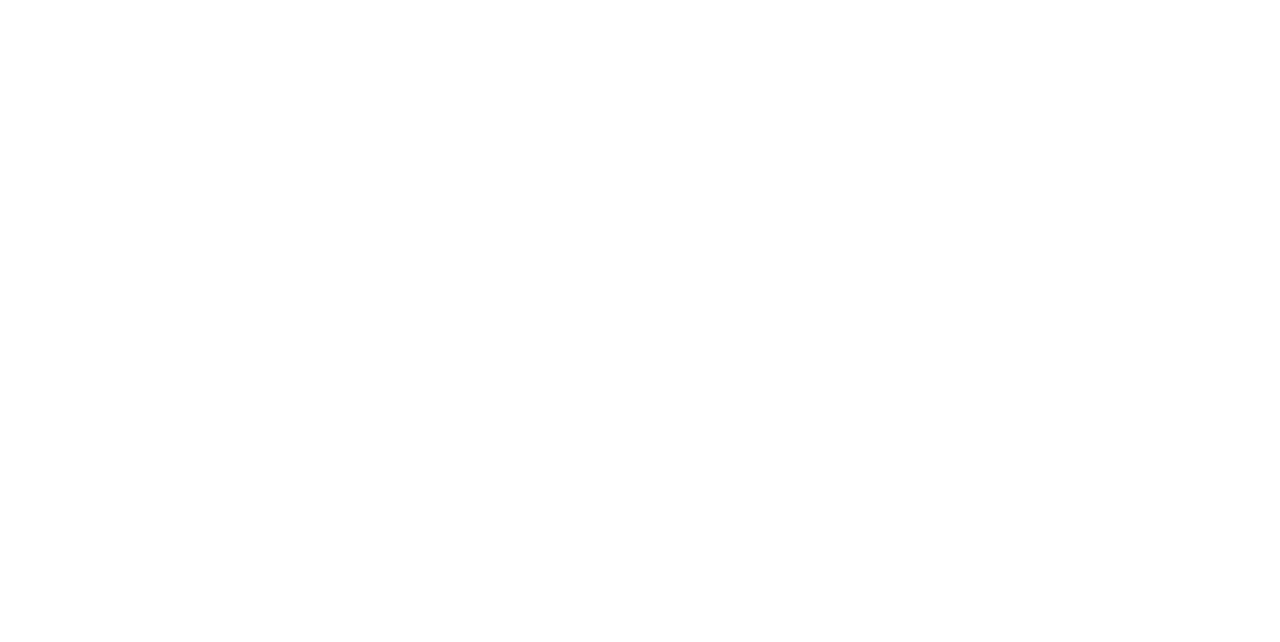
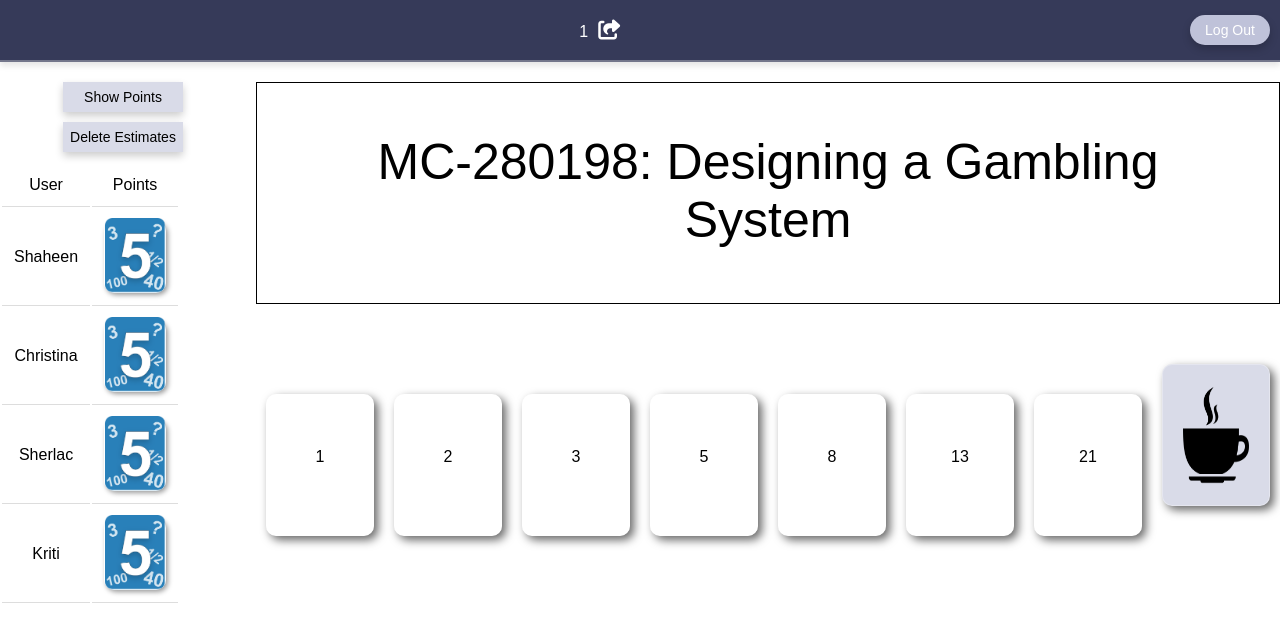
Before and after one commit to kichurose/ScrumGame, an Angular app: page /home/1/room in a window 1280 px wide. Before the commit this address led to /. Shown: the top 642 px of the page. Built offline with nearby package versions, Linux system fonts and the light colour scheme; sample sign-in values are in the browser's storage.

Commit message:
Share Room Component

```diff
--- a/src/app/app-routing.module.ts
+++ b/src/app/app-routing.module.ts
@@ -11,7 +11,8 @@ const routes: Routes = [
   {path: 'home', component: HomeScreenComponent, canActivate: [AuthGuardService]},
   {path: 'table', component: GambleTableComponent, canActivate: [AuthGuardService]},
   {path: 'userlist', component: UserPointsDisplayComponent, canActivate: [AuthGuardService]},
-  {path: 'login', component: LoginComponent}
+  {path: 'login', component: LoginComponent},
+  { path: 'home/:roomid/room', component: HomeScreenComponent, canActivate: [AuthGuardService] }
 ];
 
 @NgModule({
--- a/src/app/create-room/create-room.component.ts
+++ b/src/app/create-room/create-room.component.ts
@@ -3,6 +3,7 @@ import { Component, EventEmitter, Inject, Output } from '@angular/core';
 import { Router } from '@angular/router';
 import { AuthService } from '../services/auth.service';
 import { RoomService } from '../services/room.service';
+import { RoomInfo } from '../models/RoomInfo';
 
 @Component({
   selector: 'app-create-room',
@@ -12,7 +13,7 @@ import { RoomService } from '../services/room.service';
 })
 export class CreateRoomComponent {
   @Output() closeOverlay = new EventEmitter<void>();
-  roomName = '';
+  public roomId: string = '';
   constructor(
     @Inject(OverlayRef) private overlayRef: OverlayRef,
     private router: Router,
@@ -21,17 +22,18 @@ export class CreateRoomComponent {
   ) {}
 
   updateRoomName(value: string) {
-    //console.log(value);
     this.authService.isLogin();
-    this.roomName = value;
+
     this.roomService.createRoom(value).subscribe((data) => {
-      let abc = data;
-      console.log('ARoom  Info ', abc);
+       this.roomId = data.roomId;
+       this.closeOverlay.emit();
+    this.router.navigate([`/home/${this.roomId}/room`]);
+    this.overlayRef.dispose();
+
+      //this.roomService.setRoomId(data.roomId);
     });
 
-    this.closeOverlay.emit();
-    this.router.navigate(['./home']);
-    this.overlayRef.dispose();
+
   }
 
   onCancelClick() {
--- a/src/app/home-screen/home-screen.component.html
+++ b/src/app/home-screen/home-screen.component.html
@@ -1,13 +1,21 @@
 <div class="container">
   <div class="header">
-    <i class="fa-solid fa-circle-user"></i>
-    <span>{{ username }}</span>
-    <!-- <button (click)="createRoom()">Create Room</button> -->
+    <div class="room-container">
+      @if(roomId != null) {
+
+      <span>{{ roomId }}</span>
+      <i class="fa-solid fa-share-from-square" (click)="onShareRoom()"></i>
+      } @else {
+      <i class="fa-solid fa-circle-user"></i>
+      <span>{{ username }}</span>
+      }
+    </div>
+
     <button (click)="logOut()">Log Out</button>
   </div>
   <div class="content">
     <div class="user-points">
-      <user-points-display  [username]="username"></user-points-display>
+      <user-points-display [username]="username"></user-points-display>
     </div>
     <div class="gamble-table">
       <app-gamble-table></app-gamble-table>
--- a/src/app/home-screen/home-screen.component.scss
+++ b/src/app/home-screen/home-screen.component.scss
@@ -35,7 +35,13 @@
       font-size: 20px;
     }
 
+    .room-container {
+      flex-grow: 1;
+      text-align: center;
+    }
+
     button {
+
       margin-right: 10px;
       width: 80px;
       height: 30px;
--- a/src/app/home-screen/home-screen.component.ts
+++ b/src/app/home-screen/home-screen.component.ts
@@ -13,6 +13,8 @@ import { GambleTableComponent } from '../gamble-table/gamble-table.component';
 import { Subscription } from 'rxjs';
 import { CreateRoomComponent } from '../create-room/create-room.component';
 import { ComponentPortal } from '@angular/cdk/portal';
+import { RoomService } from '../services/room.service';
+import { ShareRoomComponent } from '../share-room/share-room.component';
 
 @Component({
   selector: 'app-home-screen',
@@ -20,31 +22,41 @@ import { ComponentPortal } from '@angular/cdk/portal';
   styleUrls: ['./home-screen.component.scss'],
   changeDetection: ChangeDetectionStrategy.OnPush,
   imports: [UserPointsDisplayComponent, GambleTableComponent, OverlayModule],
-  providers: [Overlay]
+  providers: [Overlay],
 })
 export class HomeScreenComponent implements OnInit {
   public username: string = '';
+  public roomId: string = '';
+  private overlayRef: OverlayRef;
+
   constructor(
     private authService: AuthService,
     private router: Router,
     private cdr: ChangeDetectorRef,
     private route: ActivatedRoute,
     private overlay: Overlay,
-    private injector: Injector
-  ) {
-  }
+    private injector: Injector,
+    private roomService: RoomService
+  ) {}
+
   private usernameSubscription: Subscription | null = null;
 
   ngOnInit(): void {
     this.username = this.route.snapshot.queryParams['username'];
-    console.log('Username passed from login:', this.username);
-    // this.usernameSubscription = this.authService.getUsername.subscribe(username => {
-    //   console.log('Username received in HomeComponent:', username);
-    //   if (username) {
-    //    this.username = username;
-    //    this.cdr.detectChanges();
+    // this.usernameSubscription = this.roomService.getRoomId.subscribe(
+    //   (roomId) => {
+    //     console.log(' Roomid in HomeComponent:', roomId);
+    //     if (roomId) {
+    //       this.roomId = roomId;
+    //       this.cdr.detectChanges();
+    //     }
     //   }
-    // });
+    // );
+
+    this.route.params.subscribe(params => {
+      this.roomId = params['roomid']; // Get room ID from the route
+      console.log('Room ID in HomeComponent:', this.roomId);
+    });
   }
 
   ngOnDestroy(): void {
@@ -57,4 +69,26 @@ export class HomeScreenComponent implements OnInit {
     this.authService.isLogout();
     this.router.navigate(['/login']);
   }
+
+  onShareRoom() {
+    this.overlayRef = this.overlay.create({
+      hasBackdrop: true,
+      //backdropClass: 'cdk-overlay-backdrop',
+      panelClass: 'share-room-overlay-panel',
+      positionStrategy: this.overlay.position()
+        .global()
+        .centerHorizontally()
+        .centerVertically()
+    });
+
+    // const injector = Injector.create({
+    //   providers: [{ provide: OverlayRef, useValue: this.overlayRef }],
+    //   parent: this.injector
+    // });
+
+    const portal = new ComponentPortal(ShareRoomComponent, null);
+    this.overlayRef.attach(portal);
+
+    this.overlayRef.backdropClick().subscribe(() => this.overlayRef.detach());
+  }
 }
--- a/src/app/services/auth.service.ts
+++ b/src/app/services/auth.service.ts
@@ -5,13 +5,8 @@ import { BehaviorSubject, Observable, Subject } from 'rxjs';
   providedIn: 'root',
 })
 export class AuthService {
-  private isRoomCreated: boolean = false;
 
   private _username$: Subject<string> = new Subject<string>();
-
-  public roomCreated() {
-    this.isRoomCreated = true;
-  }
 
   public setUsername(value: string) {
     this._username$.next(value);
@@ -22,7 +17,7 @@ export class AuthService {
   }
 
   isLoggedIn(): boolean {
-    return localStorage.getItem('isLoggedIn') === 'true' || this.isRoomCreated;
+    return localStorage.getItem('isLoggedIn') === 'true';
   }
 
   public isLogin() {
--- a/src/app/services/room.service.ts
+++ b/src/app/services/room.service.ts
@@ -1,19 +1,39 @@
 import { HttpClient } from '@angular/common/http';
 import { Injectable } from '@angular/core';
-import { Observable } from 'rxjs';
+import { map, Observable, Subject } from 'rxjs';
+import { RoomRequest } from '../models/RoomRequest';
 import { RoomInfo } from '../models/RoomInfo';
-import { RoomRequest } from '../models/RoomRequest';
 
 @Injectable({
   providedIn: 'root',
 })
 export class RoomService {
   private apiUrl = 'https://scrumgame/api/room'; // C# API URL
+  private _roomId$: Subject<string> = new Subject<string>();
 
   constructor(private http: HttpClient) {}
 
   createRoom(roomName: string): Observable<RoomInfo> {
     const body: RoomRequest = { roomName };
-    return this.http.post<RoomInfo>(this.apiUrl, body);
+    return this.http
+      .post<{ result: { roomName: string; roomId: string } }>(this.apiUrl, body)
+      .pipe(
+        map((response) => {
+          const result = response.result;
+          return new RoomInfo(result.roomName, result.roomId);
+        })
+      );
+  }
+
+  getRoomInfoById(roomId: string): Observable<RoomInfo[]> {
+    return this.http.get<RoomInfo[]>(`${this.apiUrl}/${roomId}`);
+  }
+
+  public setRoomId(value: string) {
+    this._roomId$.next(value);
+  }
+
+  public get getRoomId(): Observable<string> {
+    return this._roomId$.asObservable();
   }
 }
--- /dev/null
+++ b/src/app/share-room/share-room.component.html
@@ -0,0 +1,13 @@
+<div class="container">
+  <div class="header">Share Room</div>
+  <div class="content">
+    <p>
+      Share this room link with your friends to play with them. You can also
+      invite them to join your room.
+    </p>
+    <div class="share-room-link">
+      <span>{{ roomLink }}</span>
+      <i class="fa-solid fa-copy" (click)="onCopyRoomLink()"></i>
+    </div>
+  </div>
+</div>
--- /dev/null
+++ b/src/app/share-room/share-room.component.scss
@@ -0,0 +1,33 @@
+:host {
+  .header {
+    font-size: 20px;
+  }
+  .content {
+    font-weight: 400;
+    font-size: 14px;
+    line-height: 1.5;
+    color: rgb(128, 128, 128);
+    .share-room-link {
+      display: flex;
+      align-items: center;
+      span {
+        margin-right: 10px;
+        box-shadow: 4px 4px 10px rgba(0, 0, 0, 0.6);
+        border: 1px solid rgba(255, 255, 255, 0.3);
+      }
+      i {
+        cursor: pointer;
+      }
+    }
+  }
+}
+
+::ng-deep .share-room-overlay-panel {
+  width: 400px;
+  //max-width: 90vw;
+  background: white;
+  padding: 20px;
+  border-radius: 8px;
+  box-shadow: 0 4px 8px rgba(0, 0, 0, 0.2);
+  margin: 0 auto;
+}
--- /dev/null
+++ b/src/app/share-room/share-room.component.ts
@@ -0,0 +1,19 @@
+import { Component } from '@angular/core';
+
+@Component({
+  selector: 'app-share-room',
+  templateUrl: './share-room.component.html',
+  styleUrls: ['./share-room.component.scss'],
+})
+export class ShareRoomComponent {
+  public roomLink: string = '';
+  constructor() {}
+
+  ngOnInit(): void {
+    this.roomLink = 'https://scrumgame/room/1234';
+  }
+
+  onCopyRoomLink() {
+    navigator.clipboard.writeText(this.roomLink);
+  }
+}
--- a/src/styles.scss
+++ b/src/styles.scss
@@ -10,5 +10,5 @@ body {
     position: fixed;
     width: 100%;
     overflow-y: scroll;
-  }
+  } //TODO: need to fix this
 }
```
Also changed, not shown: src/app/create-room/create-room.component.scss (+4 -7 lines), 1 other file (tests, documents, lock files or other folders).
